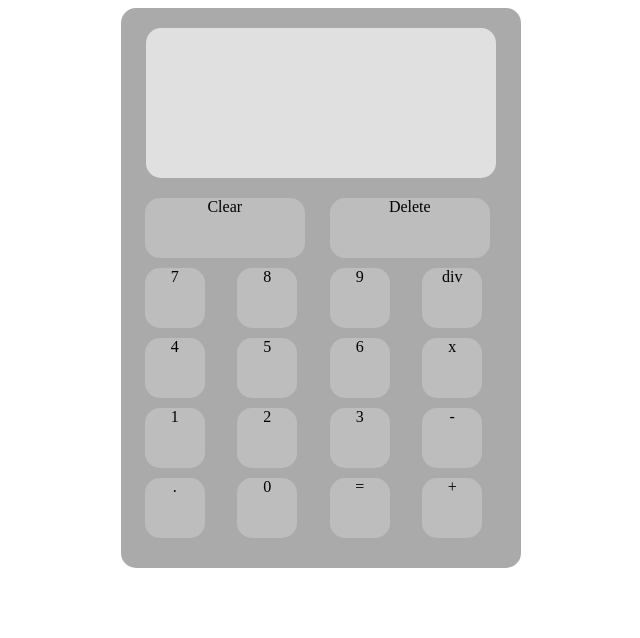
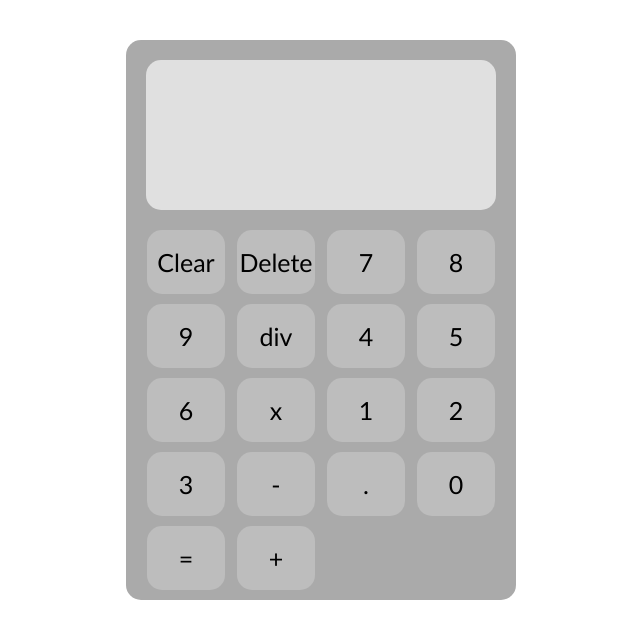
Before and after one commit to fran-mowat/calculator, a plain HTML site: page index.html in a window 1280 px wide. Shown: the whole page, without its empty margins (319-959 px from the left). Drawn offline with Linux system fonts and the light colour scheme.

Commit message:
calculator buttons styling

```diff
--- a/styles.css
+++ b/styles.css
@@ -1,10 +1,16 @@
+*{
+    font-size: 25px;
+    font-family:'Trebuchet MS', 'Lucida Sans Unicode', 'Lucida Grande', 'Lucida Sans', Arial, sans-serif
+}
+
 #calculator{
     background-color: #aaa;
     height: 520px;
-    width: 360px;
+    width: 350px;
     border-radius: 15px;
     padding: 20px;
     margin: auto;
+    margin-top: 40px;
 }
 
 #screen{
@@ -23,23 +29,20 @@
     justify-content: space-around;
 }
 
-#clear, #delete{
-    width: 160px;
-}
-
-#clear{
-    grid-column: 1/3;
-}
-
-#delete{
+#equal{
+    width: 165px;
     grid-column: 3/5;
 }
 
 .button{
     background-color: #bdbdbd;
-    height: 60px;
-    width: 60px;
+    padding: 17px 0px;
+    width: 78px;
     border-radius: 15px;
     display: inline-grid;
     text-align: center;
 }
+
+.button:hover{
+    background-color: #a2a2a2;
+}
```
